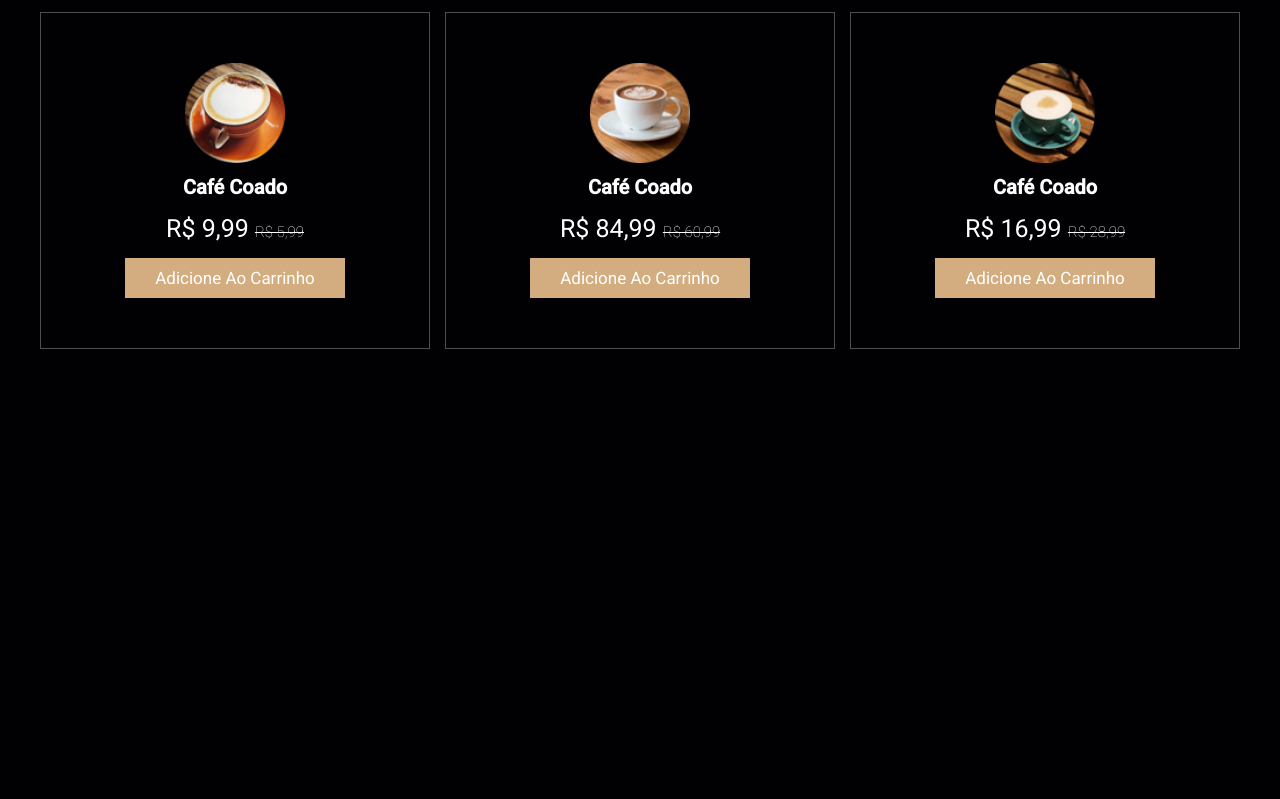
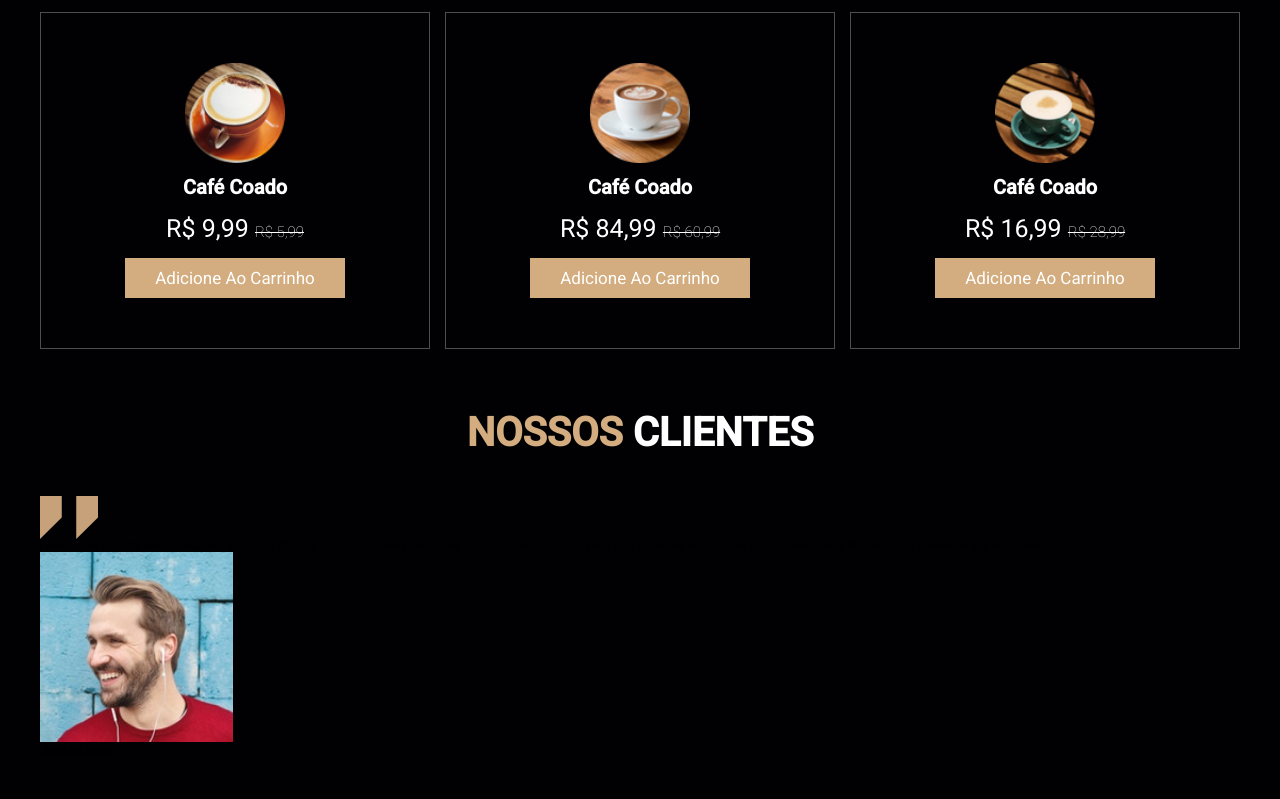
Before and after one commit to vincytarsis/Site_Cafeteria, a plain HTML site: page index.html in a window 1280 px wide. Shown: the part 2440-3239 px from the top of the page. Before the commit the page ends 2819 px from the top, so only its background shows below. Drawn offline with Linux system fonts and the light colour scheme.

Commit message:
Melhorias
Colocado o fundo branco quando se passa o mouse nas imagens e comecei a fazer a bater final

```diff
--- a/index.html
+++ b/index.html
@@ -13,7 +13,9 @@
 </head>
 
 <body>
+
     <header class="header">
+
         <section>
             <a href="#" class="logo">
                 <img src="./img/logo(1).png" alt="logo">
@@ -110,8 +112,29 @@
                 <div class="price">R$ 16,99 <span>R$ 28,99</span></div>
                 <a href="#" class="btn">Adicione ao Carrinho</a>
             </div>
+    </section>
+
+    <section class="review" id="review">
+        <h2 class="title">Nossos <span>Clientes</span></h2>
+
+        <div class="box-container">
+            <div class="box">
+                <img src="./img/quote-img.png" alt="comentario">
+                <p>Lorem ipsum dolor sit, amet consectetur adipisicing elit. Adipisci placeat maxime voluptatem tenetur facere eaque dolore nisi iusto asperiores iste, dolorum itaque deleniti! Minus blanditiis dolor ullam nam quia numquam.</p>
+                <img src="./img/pic-1.png" alt="foto-cliente">
+                <h3>João da Silva</h3>
+                <div class="stars">
+                    <img src="" alt="">
+
+                </div>
+
+            </div>
+
+        </div>
 
     </section>
+
+
 </body>
 
 </html>
--- a/style.css
+++ b/style.css
@@ -178,3 +178,11 @@ section {
     text-decoration: line-through;
     font-weight: lighter;
 }
+
+.menu .box-container .box:hover {
+    background-color: var(--white);
+}
+
+.menu .box-container .box:hover>* {
+    color: var(--black);
+}
```
